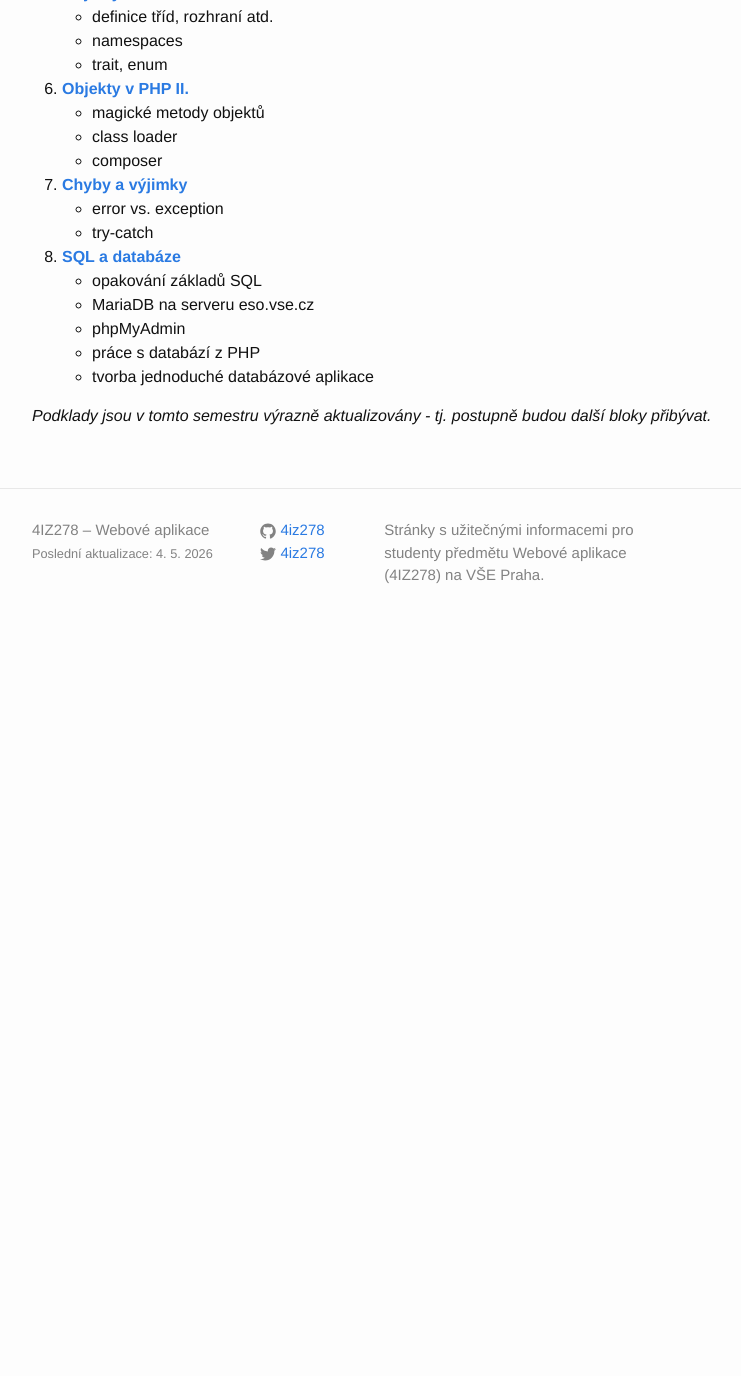
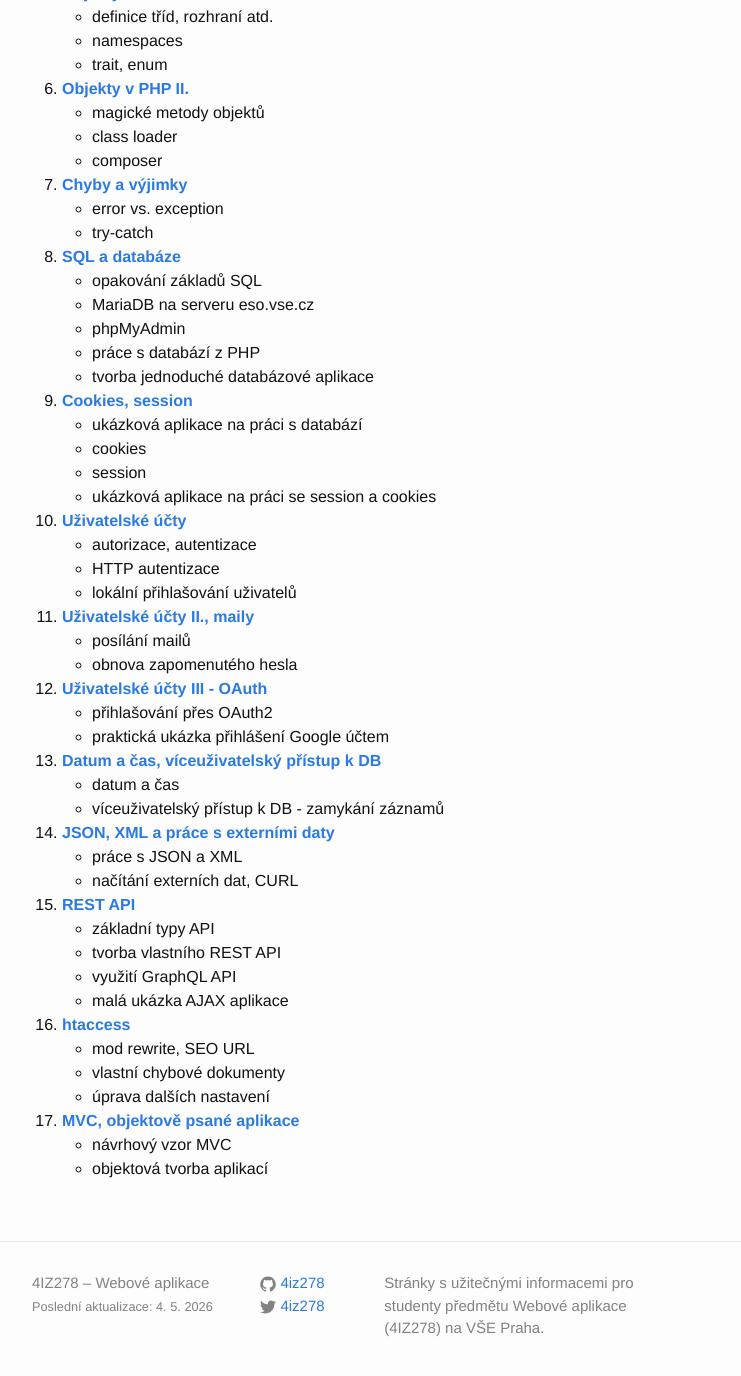
Before and after one commit to 4iz278/4iz278.github.io, a Jekyll site: the page built from cviceni/index.md, in a window 1280 px wide and 1400 px high, scrolled down 632 px. Shown: the top 1376 px of the window, without its empty margins (268-1009 px from the left). Built offline with Jekyll 4.4.1, drawn with Linux system fonts in a browser that asks for light colours; nearby versions of some CDN libraries; before the commit the page ends 1279 px from its top, so only the background shows below that.

Commit message:
aktualizace podkladů ke cvičením

```diff
--- a/cviceni/index.md
+++ b/cviceni/index.md
@@ -41,5 +41,36 @@ Jednotlivé tématické bloky:
    * phpMyAdmin
    * práce s databází z PHP
    * tvorba jednoduché databázové aplikace
-
-*Podklady jsou v tomto semestru výrazně aktualizovány - tj. postupně budou další bloky přibývat.*
+9. **[Cookies, session](09-cookies-session)**
+   * ukázková aplikace na práci s databází
+   * cookies
+   * session
+   * ukázková aplikace na práci se session a cookies
+10. **[Uživatelské účty](10-uzivatele)**
+    * autorizace, autentizace
+    * HTTP autentizace
+    * lokální přihlašování uživatelů
+11. **[Uživatelské účty II., maily](11-uzivatele-II)**
+    * posílání mailů
+    * obnova zapomenutého hesla
+12. **[Uživatelské účty III - OAuth](12-uzivatele-III)**
+    * přihlašování přes OAuth2
+    * praktická ukázka přihlášení Google účtem
+13. **[Datum a čas, víceuživatelský přístup k DB](13-datetime-uzivatele-db)**
+    * datum a čas
+    * víceuživatelský přístup k DB - zamykání záznamů
+14. **[JSON, XML a práce s externími daty](14-json-xml-curl)**
+    * práce s JSON a XML
+    * načítání externích dat, CURL
+15. **[REST API](15-rest-api)**
+    * základní typy API
+    * tvorba vlastního REST API
+    * využití GraphQL API
+    * malá ukázka AJAX aplikace
+16. **[htaccess](16-htaccess)**
+    * mod rewrite, SEO URL
+    * vlastní chybové dokumenty
+    * úprava dalších nastavení
+17. **[MVC, objektově psané aplikace](17-mvc)**
+    * návrhový vzor MVC
+    * objektová tvorba aplikací
```
